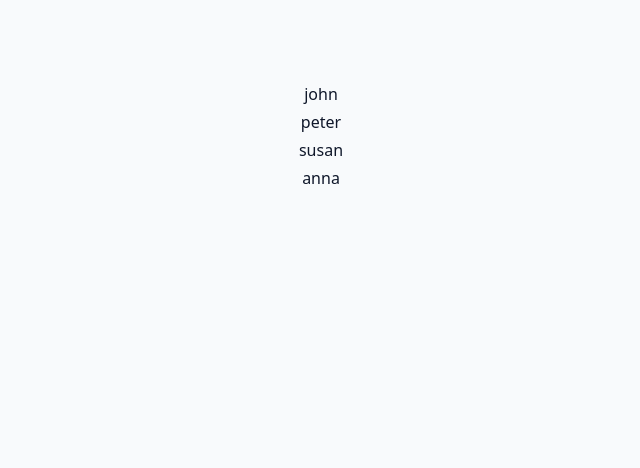
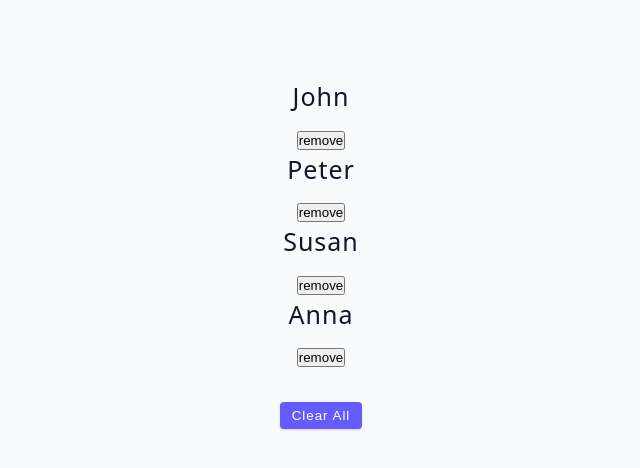
Before and after one commit to a-levitt/react.advanced_topics_project, a React (Vite) app: page / in a window 1280 px wide. Shown: the top 468 px of the page, without its empty margins (319-959 px from the left). Built offline with nearby package versions, Linux system fonts and the light colour scheme.

Commit message:
Final solution for task 3

```diff
--- a/src/tutorial/01-useState/starter/03-useState-array.jsx
+++ b/src/tutorial/01-useState/starter/03-useState-array.jsx
@@ -3,12 +3,39 @@
 
 const UseStateArray = () => {
   const [people, setPeople] = React.useState(data);
+
+  const removeItem = (id) => {
+    const newPeople = people.filter((person)=>
+    person.id !== id)
+    setPeople(newPeople);
+  }
+
+  const clearAllItems = () => {
+    setPeople([]);
+  }
+
   return <div>
     {people.map((person) => {
       const {id, name} = person;
-      return <div key={id}>{name}</div>;
+      return (
+          <div key={id}>
+            <h4>{name}</h4>
+            <button
+                type='button'
+                onClick={() => removeItem(id)}>
+              remove
+            </button>
+          </div>
+      );
     })}
-  </div>;
+    <button
+        className='btn'
+        type='button'
+        style={{ marginTop: '2rem' }}
+        onClick={clearAllItems}>
+      clear all
+    </button>
+  </div>
 };
 
 export default UseStateArray;
```
